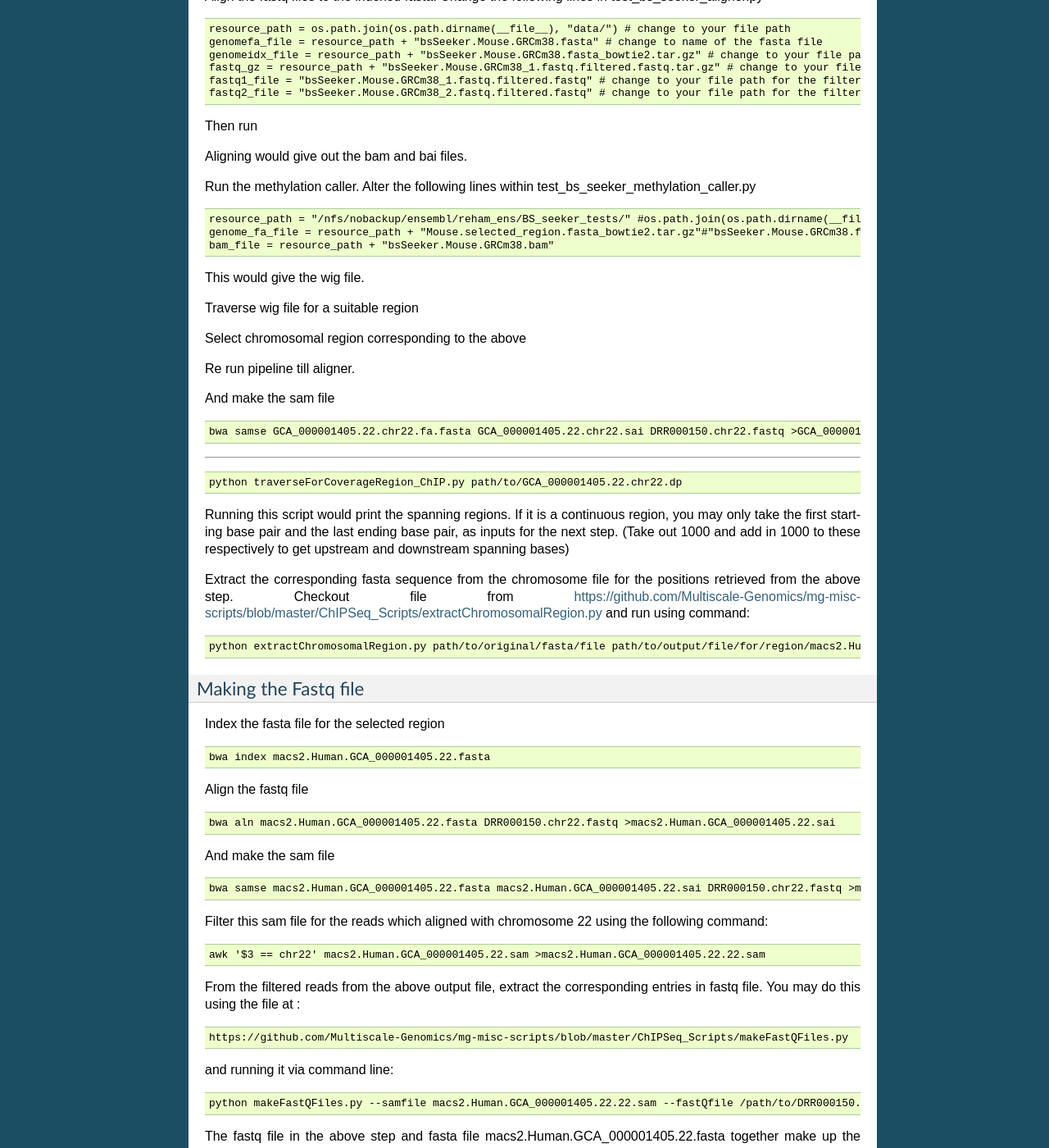
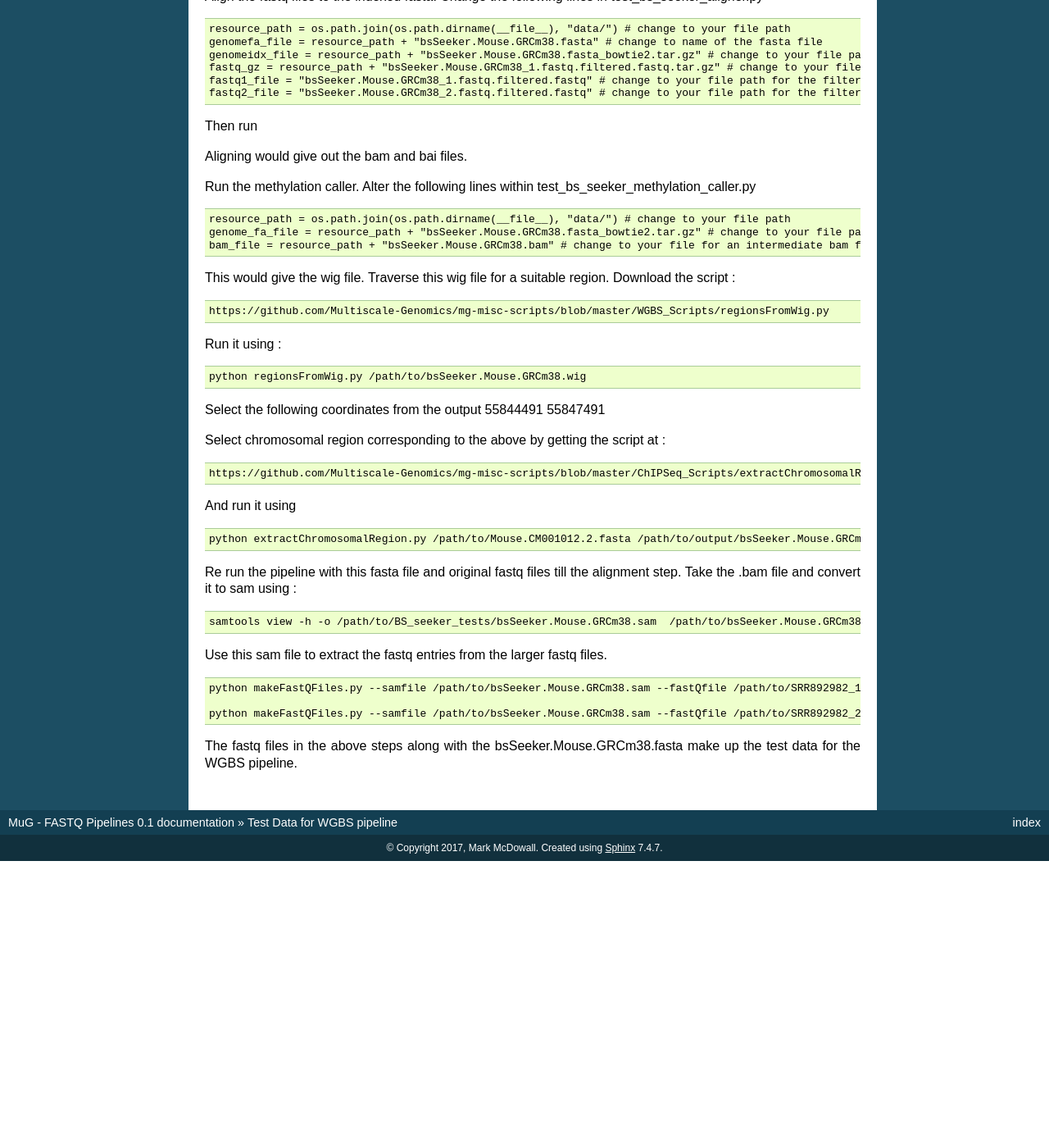
Before and after one commit to Multiscale-Genomics/mg-process-fastq, a Sphinx documentation site: the page built from docs/testData_WGBS.rst, in a window 1280 px wide and 1400 px high, scrolled down 1365 px. Shown: the whole window at 82% size. Built offline with Sphinx 7.4.7, drawn with Linux system fonts in a browser that asks for light colours; pages that are not in the unit, such as notebooks, are missing from menus; after the commit the page ends 2415 px from its top, so only the background shows below that; some of the changed text lies outside the part shown.

Commit message:
updating testData_WGBS.rst

```diff
--- a/docs/testData_WGBS.rst
+++ b/docs/testData_WGBS.rst
@@ -121,81 +121,51 @@ Run the methylation caller. Alter the following lines within test_bs_seeker_meth
 
 .. code-block:: none
 
-    resource_path = "/nfs/nobackup/ensembl/reham_ens/BS_seeker_tests/" #os.path.join(os.path.dirname(__file__), "data/")
-    genome_fa_file = resource_path + "Mouse.selected_region.fasta_bowtie2.tar.gz"#"bsSeeker.Mouse.GRCm38.fasta_bowtie2.tar.gz"
-    bam_file = resource_path + "bsSeeker.Mouse.GRCm38.bam"
+    resource_path = os.path.join(os.path.dirname(__file__), "data/") # change to your file path
+    genome_fa_file = resource_path + "bsSeeker.Mouse.GRCm38.fasta_bowtie2.tar.gz" # change to your file path for the indexed files
+    bam_file = resource_path + "bsSeeker.Mouse.GRCm38.bam" # change to your file for an intermediate bam file
 
 
-This would give the wig file.
-
-Traverse wig file for a suitable region
-
-Select chromosomal region corresponding to the above
-
-Re run pipeline till aligner.
-
-
-And make the sam file
+This would give the wig file. Traverse this wig file for a suitable region. Download the script :
 
 .. code-block:: none
 
-   bwa samse GCA_000001405.22.chr22.fa.fasta GCA_000001405.22.chr22.sai DRR000150.chr22.fastq >GCA_000001405.22.chr22.sam
+   https://github.com/Multiscale-Genomics/mg-misc-scripts/blob/master/WGBS_Scripts/regionsFromWig.py
 
-
-===========
-
-
+Run it using :
 
 .. code-block:: none
 
-   python traverseForCoverageRegion_ChIP.py path/to/GCA_000001405.22.chr22.dp
+   python regionsFromWig.py /path/to/bsSeeker.Mouse.GRCm38.wig
 
-Running this script would print the spanning regions. If it is a continuous region, you may only take the first starting base pair and the last ending base pair, as inputs for the next step. (Take out 1000 and add in 1000 to these respectively to get upstream and downstream spanning bases)
+Select the following coordinates from the output 55844491 55847491
 
-Extract the corresponding fasta sequence from the chromosome file for the positions retrieved from the above step. Checkout file from https://github.com/Multiscale-Genomics/mg-misc-scripts/blob/master/ChIPSeq_Scripts/extractChromosomalRegion.py and run using command:
+Select chromosomal region corresponding to the above by getting the script at :
 
 .. code-block:: none
 
-   python extractChromosomalRegion.py path/to/original/fasta/file path/to/output/file/for/region/macs2.Human.GCA_000001405.22.fasta starting_base_position (39112298) ending_base_position (39112402)
+   https://github.com/Multiscale-Genomics/mg-misc-scripts/blob/master/ChIPSeq_Scripts/extractChromosomalRegion.py
 
-
-Making the Fastq file
-^^^^^^^^^^^^^^^^^^^^^^
-
-Index the fasta file for the selected region
+And run it using
 
 .. code-block:: none
 
-   bwa index macs2.Human.GCA_000001405.22.fasta
+   python extractChromosomalRegion.py /path/to/Mouse.CM001012.2.fasta /path/to/output/bsSeeker.Mouse.GRCm38.fasta 55844491 55847491
 
-Align the fastq file
+
+Re run the pipeline with this fasta file and original fastq files till the alignment step. Take the .bam file and convert it to sam using :
 
 .. code-block:: none
 
-   bwa aln macs2.Human.GCA_000001405.22.fasta DRR000150.chr22.fastq >macs2.Human.GCA_000001405.22.sai
+   samtools view -h -o /path/to/BS_seeker_tests/bsSeeker.Mouse.GRCm38.sam  /path/to/bsSeeker.Mouse.GRCm38.bam
 
-And make the sam file
+Use this sam file to extract the fastq entries from the larger fastq files.
 
 .. code-block:: none
 
-   bwa samse macs2.Human.GCA_000001405.22.fasta macs2.Human.GCA_000001405.22.sai DRR000150.chr22.fastq >macs2.Human.GCA_000001405.22.sam
+   python makeFastQFiles.py --samfile /path/to/bsSeeker.Mouse.GRCm38.sam --fastQfile /path/to/SRR892982_1.fastq --pathToOutput /path/to/output/ --fastqOut bsSeeker.Mouse.GRCm38_1.fastq
 
-Filter this sam file for the reads which aligned with chromosome 22 using the following command:
+   python makeFastQFiles.py --samfile /path/to/bsSeeker.Mouse.GRCm38.sam --fastQfile /path/to/SRR892982_2.fastq --pathToOutput /path/to/output/ --fastqOut bsSeeker.Mouse.GRCm38_2.fastq
 
-.. code-block:: none
 
-   awk '$3 == chr22' macs2.Human.GCA_000001405.22.sam >macs2.Human.GCA_000001405.22.22.sam
-
-From the filtered reads from the above output file, extract the corresponding entries in fastq file. You may do this using the file at :
-
-.. code-block:: none
-
-   https://github.com/Multiscale-Genomics/mg-misc-scripts/blob/master/ChIPSeq_Scripts/makeFastQFiles.py
-
-and running it via command line:
-
-.. code-block:: none
-
-   python makeFastQFiles.py --samfile macs2.Human.GCA_000001405.22.22.sam --fastQfile /path/to/DRR000150.chr22.fastq --pathToOutput /path/to/save/output/fastq/file/to/ --fastqOut macs2.Human.DRR000150.22.fastq
-
-The fastq file in the above step and fasta file macs2.Human.GCA_000001405.22.fasta together make up the data set for ChIP-seq pipeline
+The fastq files in the above steps along with the bsSeeker.Mouse.GRCm38.fasta make up the test data for the WGBS pipeline.
```
